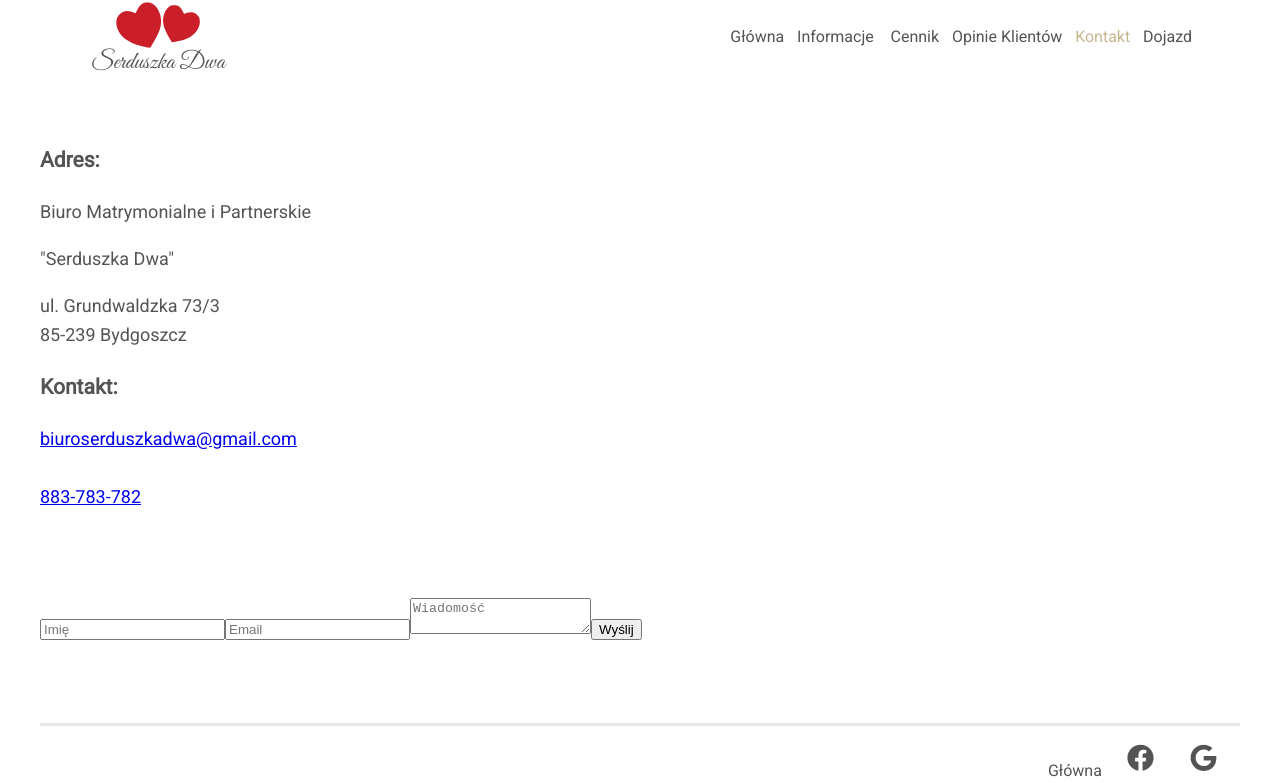
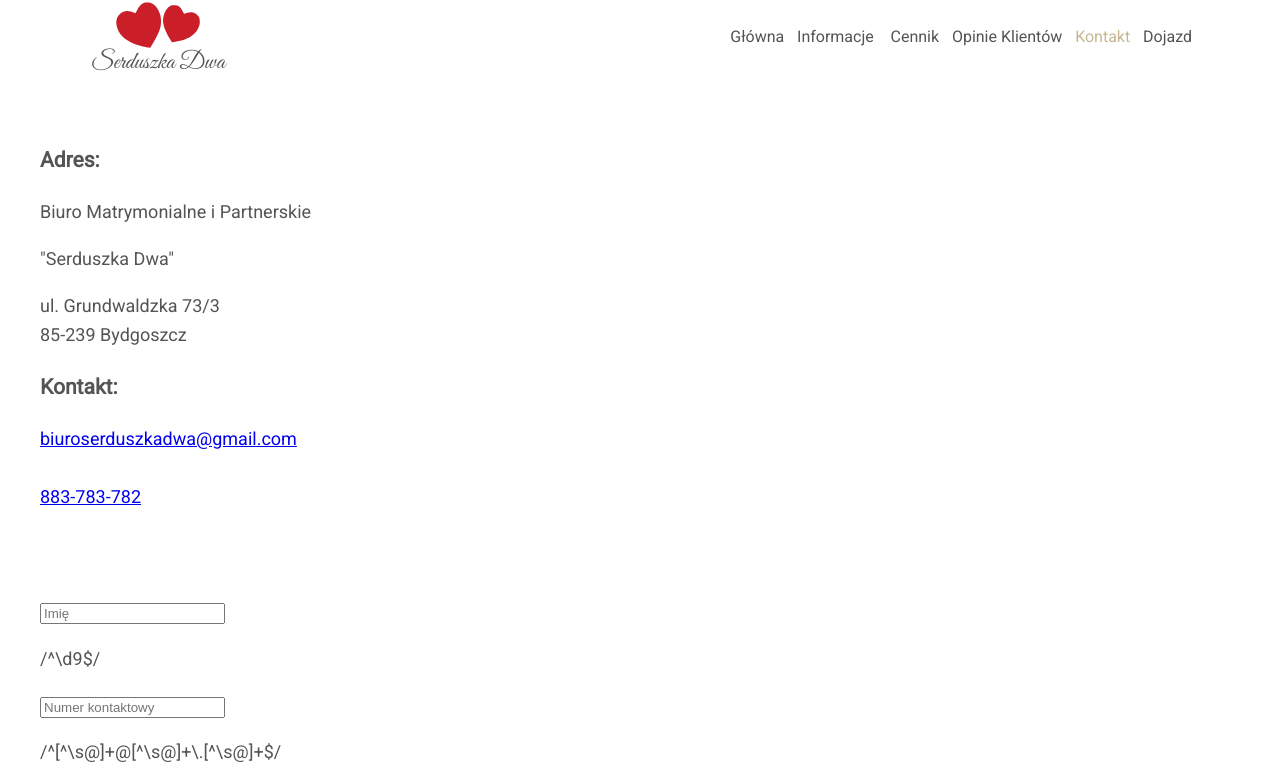
Before and after one commit to Vectari/serduszka-dwa, a React (Vite) app: page /contact in a window 1280 px wide. Shown: the top 783 px of the page. Built offline with nearby package versions, Linux system fonts and the light colour scheme; no server answers; the database is empty.

Commit message:
feat: added mail form with formspree

```diff
--- a/src/view/Contact/Contact.jsx
+++ b/src/view/Contact/Contact.jsx
@@ -56,18 +56,26 @@ export function Contact() {
       <br />
       <br />
       <div>
-        <form
-          onSubmit={handleSubmit(onSubmit)}
-          className="space-y-4 max-w-md mx-auto"
-        >
+        <form onSubmit={handleSubmit(onSubmit)}>
           <input
             type="text"
             placeholder="Imię"
             {...register("name", { required: "Imię jest wymagane" })}
-            className="w-full p-2 border rounded"
           />
           {errors.name && <p className="text-red-500">{errors.name.message}</p>}
-
+          <p>/^\d{9}$/</p>
+          <input
+            type="tel"
+            placeholder="Numer kontaktowy"
+            {...register("phoneNumber", {
+              pattern: {
+                value: /^\d{9}$/,
+                message: "Nieprawidłowy format numeru",
+              },
+            })}
+          />
+          {errors.phoneNumber && <p>{errors.phoneNumber.message}</p>}
+          <p>/^[^\s@]+@[^\s@]+\.[^\s@]+$/</p>
           <input
             type="email"
             placeholder="Email"
@@ -78,35 +86,21 @@ export function Contact() {
                 message: "Nieprawidłowy format emaila",
               },
             })}
-            className="w-full p-2 border rounded"
           />
-          {errors.email && (
-            <p className="text-red-500">{errors.email.message}</p>
-          )}
+          {errors.email && <p>{errors.email.message}</p>}
 
           <textarea
             placeholder="Wiadomość"
             {...register("message", { required: "Wiadomość jest wymagana" })}
-            className="w-full p-2 border rounded"
           />
-          {errors.message && (
-            <p className="text-red-500">{errors.message.message}</p>
-          )}
+          {errors.message && <p>{errors.message.message}</p>}
 
-          <button
-            type="submit"
-            className="bg-blue-600 text-white px-4 py-2 rounded disabled:opacity-50"
-            disabled={status === "sending"}
-          >
+          <button type="submit" disabled={status === "sending"}>
             {status === "sending" ? "Wysyłanie..." : "Wyślij"}
           </button>
 
-          {status === "sent" && (
-            <p className="text-green-500">Wiadomość wysłana!</p>
-          )}
-          {status === "error" && (
-            <p className="text-red-500">Błąd podczas wysyłania.</p>
-          )}
+          {status === "sent" && <p>Wiadomość wysłana!</p>}
+          {status === "error" && <p>Błąd podczas wysyłania.</p>}
         </form>
       </div>
     </>
```
